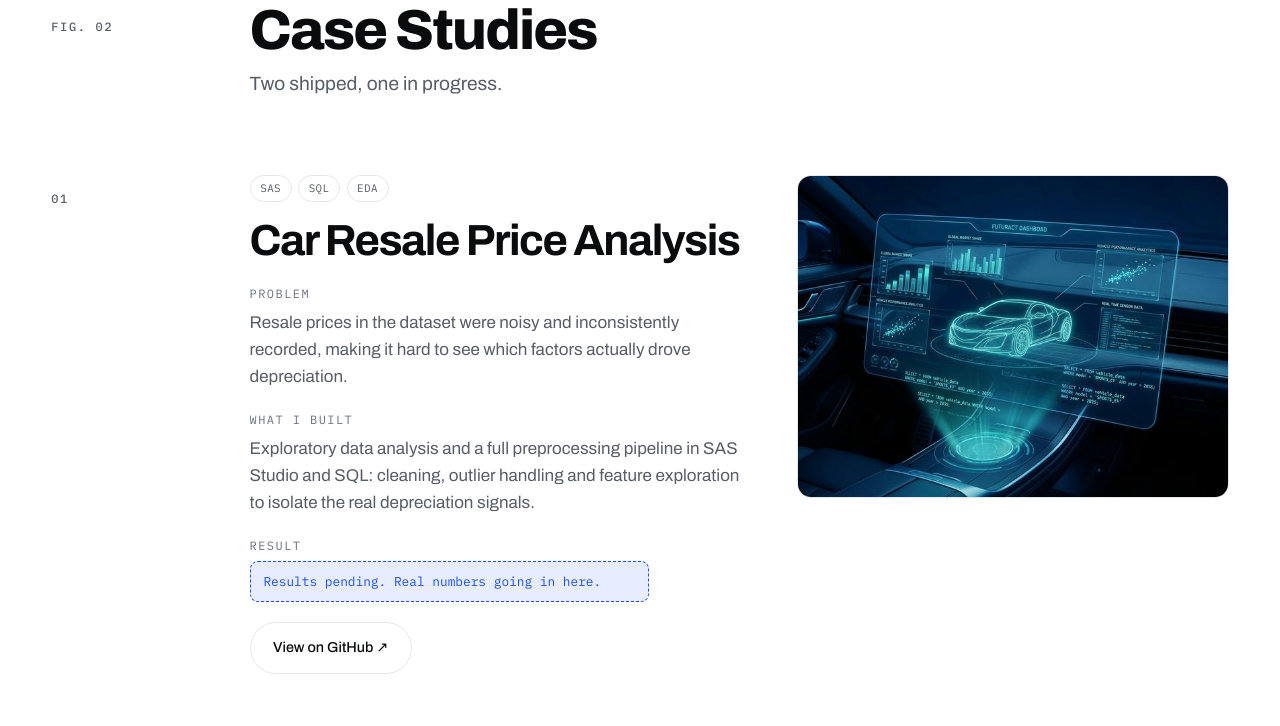
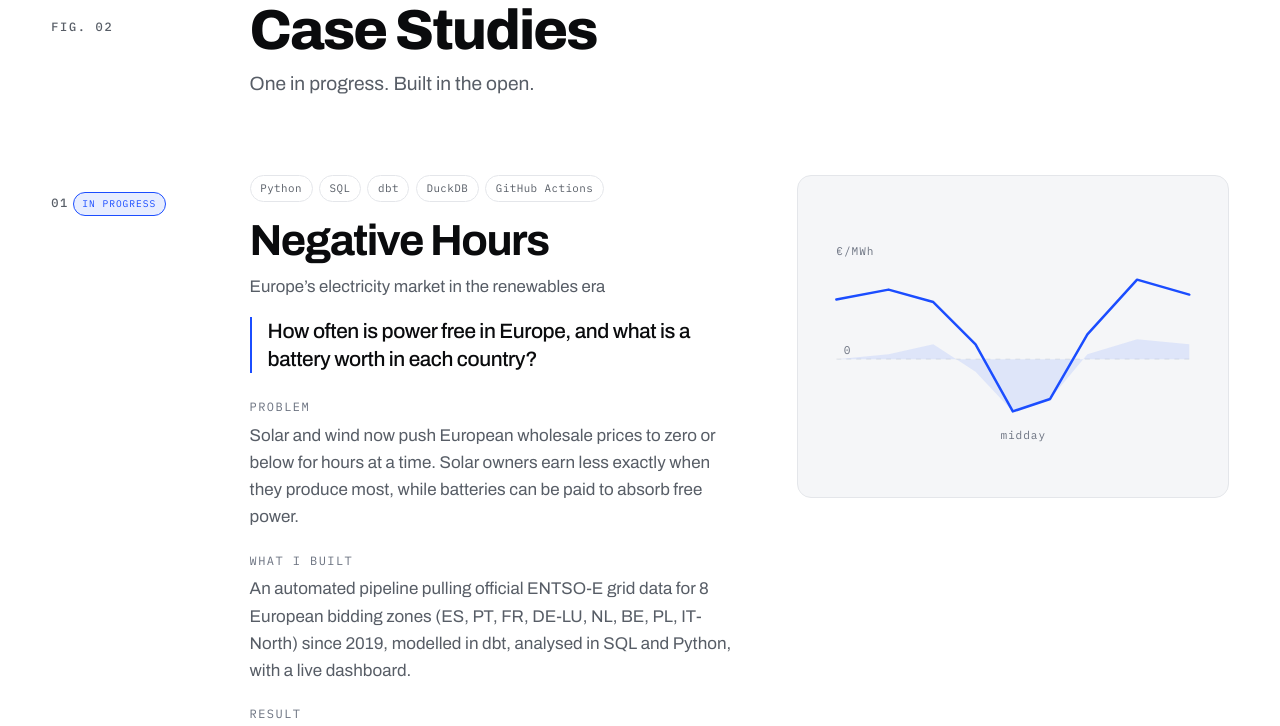
Before and after one commit to Sbaiii/portfolio-website, a plain HTML site: page index.html in a window 1280 px wide. Shown: the part 2287-3013 px from the top of the page. Drawn offline with Linux system fonts and the light colour scheme.

Commit message:
Replace old case studies with Negative Hours
Drops carResale, purchaseOrder and the placeholder "upcoming" card, along with
their copy in all three languages and the two stock screenshots, which nothing
else referenced.

In their place, one project: Negative Hours, an analysis of how often European
wholesale electricity prices go to zero or below, and what that is worth to a
battery. The card carries a subtitle and a hook question above the existing
problem / built / result structure, links to both the case study page and the
repo, and shows an "In progress" badge.

Two things worth noting:

  The result is deliberately empty, and the renderer now treats an empty result
  the same as a TODO one: it shows the pending state rather than silently
  dropping the row, which is what used to happen. No numbers are invented.

  With no screenshot to show, the card draws a small inline SVG of a day where
  midday solar pushes the price under zero. It is shape only, drawn from no
  dataset, and the case study page labels it as such.

```diff
--- a/content.js
+++ b/content.js
@@ -111,26 +111,12 @@ export const FORECAST = { until: '2028-01', latLow: 0, latHigh: 56 };
 -------------------------------------------------------------------------------*/
 export const PROJECTS = [
   {
-    id: 'carResale',
-    repo: 'https://github.com/Sbaiii/car-resale-price-analysis',
-    tags: ['SAS', 'SQL', 'EDA'],
-    image: './assets/project-1.png', // TODO: replace with a real chart/screenshot
-    metrics: [], // TODO: add real results, e.g. { value: '…', label: '…' }
-    status: 'live',
-  },
-  {
-    id: 'purchaseOrder',
-    repo: 'https://github.com/Sbaiii/Automated_purchase_Order_Management_System',
-    tags: ['Java', 'OOP', 'Swing'],
-    image: './assets/project-2.png', // TODO: replace with a real UI screenshot
-    metrics: [], // TODO: add real results
-    status: 'live',
-  },
-  {
-    id: 'upcoming',
-    repo: null,
-    tags: [],
+    id: 'negativeHours',
+    repo: 'https://github.com/Sbaiii/negative-hours',
+    caseStudy: '/projects/negative-hours/',
+    tags: ['Python', 'SQL', 'dbt', 'DuckDB', 'GitHub Actions'],
     image: null,
+    // Stays empty until the analysis ships; the card renders the pending state.
     metrics: [],
     status: 'wip',
   },
@@ -248,34 +234,23 @@ export const STRINGS = {
     work: {
       fig: 'fig. 02',
       title: 'Case Studies',
-      standfirst: 'Two shipped, one in progress.',
+      standfirst: 'One in progress. Built in the open.',
       problem: 'Problem',
       built: 'What I built',
       result: 'Result',
       view: 'View on GitHub',
       todo: 'Results pending. Real numbers going in here.',
       wip: 'In progress',
+      readCase: 'Read the case study →',
       projects: {
-        carResale: {
-          title: 'Car Resale Price Analysis',
+        negativeHours: {
+          title: 'Negative Hours',
+          subtitle: 'Europe’s electricity market in the renewables era',
+          hook: 'How often is power free in Europe, and what is a battery worth in each country?',
           problem:
-            'Resale prices in the dataset were noisy and inconsistently recorded, making it hard to see which factors actually drove depreciation.',
+            'Solar and wind now push European wholesale prices to zero or below for hours at a time. Solar owners earn less exactly when they produce most, while batteries can be paid to absorb free power.',
           built:
-            'Exploratory data analysis and a full preprocessing pipeline in SAS Studio and SQL: cleaning, outlier handling and feature exploration to isolate the real depreciation signals.',
-          result: 'TODO: add the concrete result. What did the analysis show, and what changed because of it?',
-        },
-        purchaseOrder: {
-          title: 'Automated Purchase Order System',
-          problem:
-            'Procurement approvals were manual, slow, and gave different roles no clear view of where an order actually was.',
-          built:
-            'A Java Swing desktop application with role-based dashboards and persistent storage, automating the approval workflow end to end.',
-          result: 'TODO: add the concrete result: time saved, steps removed, users served.',
-        },
-        upcoming: {
-          title: 'Next project',
-          problem: 'TODO: name the project and the problem it solves.',
-          built: 'In development.',
+            'An automated pipeline pulling official ENTSO-E grid data for 8 European bidding zones (ES, PT, FR, DE-LU, NL, BE, PL, IT-North) since 2019, modelled in dbt, analysed in SQL and Python, with a live dashboard.',
           result: '',
         },
       },
@@ -500,36 +475,23 @@ export const STRINGS = {
     work: {
       fig: 'fig. 02',
       title: 'Études de Cas',
-      standfirst: 'Deux livrés, un en cours.',
+      standfirst: 'Un en cours. Construit à ciel ouvert.',
       problem: 'Problème',
       built: 'Ce que j’ai construit',
       result: 'Résultat',
       view: 'Voir sur GitHub',
       todo: 'Résultats à venir. Les vrais chiffres arrivent ici.',
       wip: 'En cours',
+      readCase: 'Lire l’étude de cas →',
       projects: {
-        carResale: {
-          title: 'Analyse des Prix de Revente Automobile',
+        negativeHours: {
+          title: 'Negative Hours',
+          subtitle: 'Le marché européen de l’électricité à l’ère des renouvelables',
+          hook: 'À quelle fréquence l’électricité est-elle gratuite en Europe, et que vaut une batterie dans chaque pays ?',
           problem:
-            'Les prix de revente du jeu de données étaient bruités et saisis de façon incohérente, ce qui rendait difficile d’identifier les vrais facteurs de dépréciation.',
+            'Le solaire et l’éolien poussent désormais les prix de gros européens à zéro ou en dessous pendant des heures. Les producteurs solaires gagnent moins au moment précis où ils produisent le plus, tandis que les batteries peuvent être payées pour absorber cette électricité gratuite.',
           built:
-            'Analyse exploratoire et pipeline complet de prétraitement sous SAS Studio et SQL : nettoyage, traitement des valeurs aberrantes et exploration de variables pour isoler les signaux réels de dépréciation.',
-          result:
-            'TODO : ajouter le résultat concret. Qu’a montré l’analyse, et qu’est-ce que cela a changé ?',
-        },
-        purchaseOrder: {
-          title: 'Système Automatisé de Bons de Commande',
-          problem:
-            'Les validations d’achat étaient manuelles, lentes, et aucun rôle n’avait de visibilité claire sur l’avancement réel d’une commande.',
-          built:
-            'Une application de bureau Java Swing avec tableaux de bord par rôle et stockage persistant, automatisant le circuit de validation de bout en bout.',
-          result:
-            'TODO : ajouter le résultat concret : temps gagné, étapes supprimées, utilisateurs servis.',
-        },
-        upcoming: {
-          title: 'Prochain projet',
-          problem: 'TODO : nommer le projet et le problème qu’il résout.',
-          built: 'En développement.',
+            'Un pipeline automatisé qui récupère les données officielles du réseau ENTSO-E pour 8 zones de marché européennes (ES, PT, FR, DE-LU, NL, BE, PL, IT-Nord) depuis 2019, modélisées avec dbt, analysées en SQL et Python, avec un tableau de bord en direct.',
           result: '',
         },
       },
@@ -753,36 +715,23 @@ export const STRINGS = {
     work: {
       fig: 'fig. 02',
       title: 'Casos Prácticos',
-      standfirst: 'Dos entregados, uno en curso.',
+      standfirst: 'Uno en curso. Construido a la vista.',
       problem: 'Problema',
       built: 'Lo que construí',
       result: 'Resultado',
       view: 'Ver en GitHub',
       todo: 'Resultados pendientes. Aquí van las cifras reales.',
       wip: 'En curso',
+      readCase: 'Leer el caso práctico →',
       projects: {
-        carResale: {
-          title: 'Análisis de Precios de Reventa de Coches',
+        negativeHours: {
+          title: 'Negative Hours',
+          subtitle: 'El mercado eléctrico europeo en la era de las renovables',
+          hook: '¿Con qué frecuencia la electricidad es gratis en Europa, y cuánto vale una batería en cada país?',
           problem:
-            'Los precios de reventa del conjunto de datos eran ruidosos y estaban registrados de forma inconsistente, lo que dificultaba ver qué factores impulsaban realmente la depreciación.',
+            'La solar y la eólica empujan ya los precios mayoristas europeos a cero o por debajo durante horas. Los productores solares ganan menos justo cuando más producen, mientras que a las baterías se les puede pagar por absorber esa electricidad gratuita.',
           built:
-            'Análisis exploratorio y un pipeline completo de preprocesamiento en SAS Studio y SQL: limpieza, tratamiento de atípicos y exploración de variables para aislar las señales reales de depreciación.',
-          result:
-            'TODO: añadir el resultado concreto. Qué mostró el análisis y qué cambió a raíz de ello.',
-        },
-        purchaseOrder: {
-          title: 'Sistema Automatizado de Órdenes de Compra',
-          problem:
-            'Las aprobaciones de compra eran manuales, lentas, y ningún rol tenía visibilidad clara de dónde estaba realmente una orden.',
-          built:
-            'Una aplicación de escritorio en Java Swing con paneles por rol y almacenamiento persistente, que automatiza el flujo de aprobación de principio a fin.',
-          result:
-            'TODO: añadir el resultado concreto: tiempo ahorrado, pasos eliminados, usuarios atendidos.',
-        },
-        upcoming: {
-          title: 'Próximo proyecto',
-          problem: 'TODO: nombrar el proyecto y el problema que resuelve.',
-          built: 'En desarrollo.',
+            'Un pipeline automatizado que extrae datos oficiales de la red ENTSO-E para 8 zonas de mercado europeas (ES, PT, FR, DE-LU, NL, BE, PL, IT-Norte) desde 2019, modelados con dbt, analizados en SQL y Python, con un panel en vivo.',
           result: '',
         },
       },
--- a/js/main.js
+++ b/js/main.js
@@ -399,35 +399,43 @@ function renderCases() {
     PROJECTS.forEach((p, i) => {
         const base = `work.projects.${p.id}`;
         const result = t(`${base}.result`);
-        const isTodo = result.startsWith('TODO');
+        // An empty result is still a pending result: the card must say so rather
+        // than quietly dropping the row.
+        const pending = !result || result.startsWith('TODO');
 
         const media = p.image
             ? `<div class="case__media"><img src="${p.image}" alt="" width="640" height="480" loading="lazy" decoding="async"></div>`
-            : '<div class="case__media case__media--empty"></div>';
+            : `<div class="case__media case__media--plot">${priceDaySvg()}</div>`;
 
         const tags = p.tags.length
             ? `<div class="case__tags">${p.tags.map((tag) => `<span class="tool">${tag}</span>`).join('')}</div>`
             : '';
 
-        const resultBlock = result
-            ? `<div class="case__block">
-                   <dt>${t('work.result')}</dt>
-                   <dd class="${isTodo ? 'is-todo' : ''}">${isTodo ? t('work.todo') : result}</dd>
-               </div>`
-            : '';
+        const subtitle = t(`${base}.subtitle`);
+        const hook = t(`${base}.hook`);
 
-        const link = p.repo
-            ? `<a class="btn btn--ghost" href="${p.repo}" target="_blank" rel="noopener noreferrer">${t('work.view')} ↗</a>`
-            : `<span class="tool">${t('work.wip')}</span>`;
+        const links = [
+            p.caseStudy
+                ? `<a class="btn btn--primary" href="${p.caseStudy}">${t('work.readCase')}</a>`
+                : '',
+            p.repo
+                ? `<a class="btn btn--ghost" href="${p.repo}" target="_blank" rel="noopener noreferrer">${t('work.view')} ↗</a>`
+                : '',
+        ].filter(Boolean).join('');
 
         const el = document.createElement('article');
         el.className = 'case reveal';
         el.innerHTML = `
-            <div class="fig__label"><span class="meta">${String(i + 1).padStart(2, '0')}</span></div>
+            <div class="fig__label">
+                <span class="meta">${String(i + 1).padStart(2, '0')}</span>
+                ${p.status === 'wip' ? `<span class="badge badge--wip">${t('work.wip')}</span>` : ''}
+            </div>
             <div class="case__body">
                 <div>
                     ${tags}
                     <h3 class="case__title">${t(`${base}.title`)}</h3>
+                    ${subtitle !== `${base}.subtitle` ? `<p class="case__subtitle">${subtitle}</p>` : ''}
+                    ${hook !== `${base}.hook` ? `<p class="case__hook">${hook}</p>` : ''}
                     <dl>
                         <div class="case__block">
                             <dt>${t('work.problem')}</dt>
@@ -437,9 +445,12 @@ function renderCases() {
                             <dt>${t('work.built')}</dt>
                             <dd>${t(`${base}.built`)}</dd>
                         </div>
-                        ${resultBlock}
+                        <div class="case__block">
+                            <dt>${t('work.result')}</dt>
+                            <dd class="${pending ? 'is-todo' : ''}">${pending ? t('work.todo') : result}</dd>
+                        </div>
                     </dl>
-                    ${link}
+                    <div class="case__links">${links}</div>
                 </div>
                 ${media}
             </div>`;
@@ -447,6 +458,22 @@ function renderCases() {
     });
 
     observeReveals(host);
+}
+
+/**
+ * A day where midday solar pushes the price under zero. Shape only, drawn from
+ * no dataset, so it carries a caption saying exactly that.
+ */
+function priceDaySvg() {
+    return `
+        <svg viewBox="0 0 320 180" role="img" aria-label="Illustration of a day where the midday price falls below zero">
+            <line class="cd-zero" x1="18" y1="108" x2="302" y2="108" />
+            <path class="cd-neg" d="M18 108 L60 104 L96 96 L130 118 L160 150 L190 140 L220 104 L260 92 L302 96 L302 108 Z" />
+            <path class="cd-line" d="M18 60 L60 52 L96 62 L130 96 L160 150 L190 140 L220 88 L260 44 L302 56" />
+            <text class="cd-label" x="18" y="24">€/MWh</text>
+            <text class="cd-label" x="24" y="104">0</text>
+            <text class="cd-label" x="150" y="172">midday</text>
+        </svg>`;
 }
 
 /* --- the stack ----------------------------------------------------------- */
--- a/style.css
+++ b/style.css
@@ -1274,6 +1274,91 @@ button {
         repeating-linear-gradient(45deg, var(--rule) 0 1px, transparent 1px 11px);
 }
 
+.case__subtitle {
+    font-size: 1.05rem;
+    color: var(--muted);
+    margin-top: -0.6rem;
+    margin-bottom: 1rem;
+    max-width: 46ch;
+}
+
+.case__hook {
+    font-family: var(--display);
+    font-weight: 500;
+    font-size: clamp(1.05rem, 1.8vw, 1.3rem);
+    line-height: 1.35;
+    letter-spacing: -0.02em;
+    color: var(--ink);
+    border-left: 2px solid var(--accent);
+    padding-left: 1rem;
+    margin-bottom: 1.5rem;
+    max-width: 44ch;
+}
+
+.case__links {
+    display: flex;
+    flex-wrap: wrap;
+    gap: 0.5rem;
+}
+
+.badge {
+    display: inline-block;
+    margin-top: 0.5rem;
+    padding: 0.2rem 0.55rem;
+    border-radius: 999px;
+    font-family: var(--mono);
+    font-size: 0.6rem;
+    letter-spacing: 0.1em;
+    text-transform: uppercase;
+    white-space: nowrap;
+}
+
+.badge--wip {
+    border: 1px solid var(--accent);
+    color: var(--accent-ink);
+    background: var(--accent-soft);
+}
+
+/* Shape-only price illustration used on the card and the case study page. */
+.case__media--plot {
+    display: grid;
+    place-items: center;
+    padding: 1rem;
+    background: var(--paper-2);
+}
+
+.case__media--plot svg,
+.cd-figure svg {
+    width: 100%;
+    height: auto;
+}
+
+.cd-zero {
+    stroke: var(--rule);
+    stroke-width: 1;
+    stroke-dasharray: 4 4;
+}
+
+.cd-line {
+    fill: none;
+    stroke: var(--accent);
+    stroke-width: 2;
+    stroke-linecap: round;
+    stroke-linejoin: round;
+}
+
+.cd-neg {
+    fill: var(--accent-soft);
+    stroke: none;
+}
+
+.cd-label {
+    font-family: var(--mono);
+    font-size: 9px;
+    letter-spacing: 0.08em;
+    fill: var(--faint);
+}
+
 .case__tags {
     display: flex;
     flex-wrap: wrap;
```
Also changed, not shown: assets/project-1.png (deleted), assets/project-2.png (deleted).
